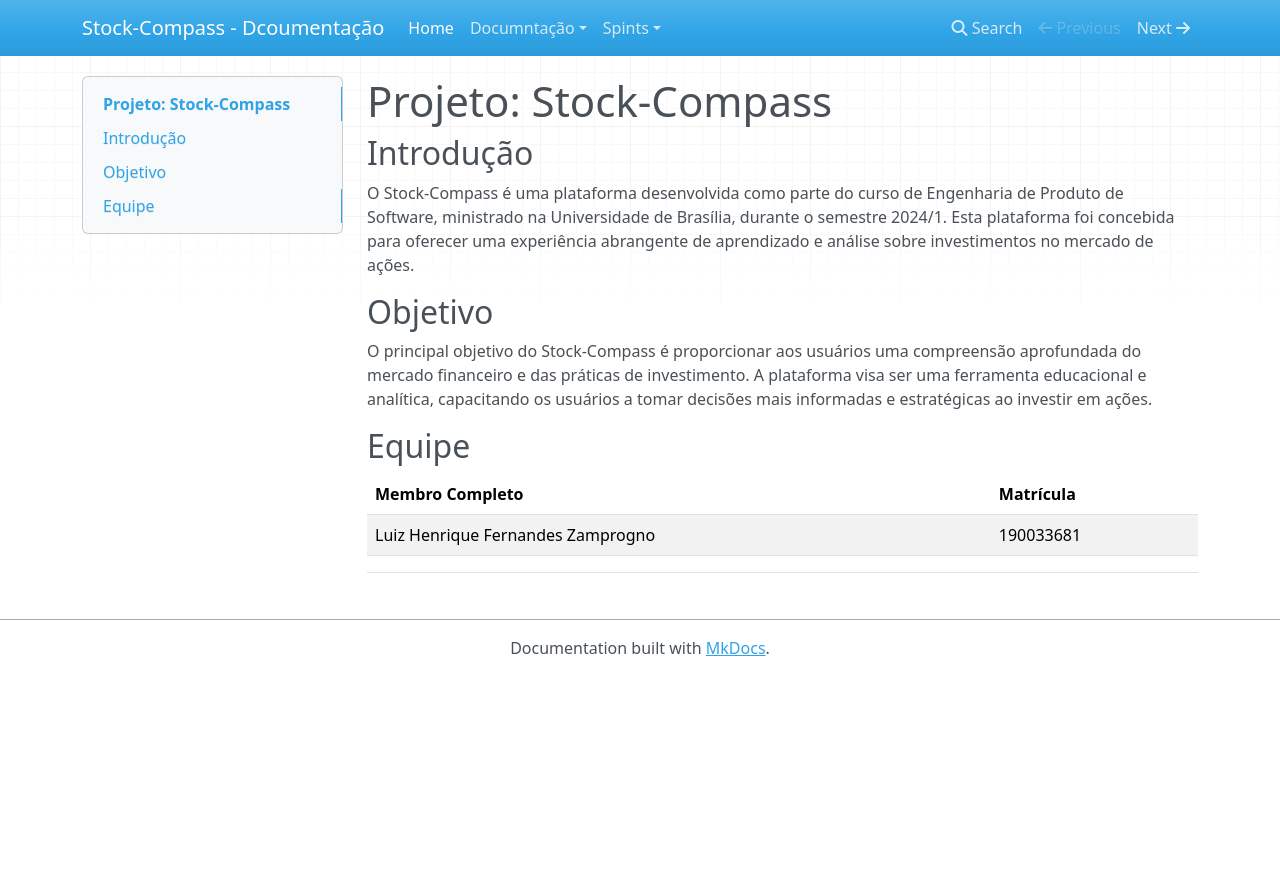
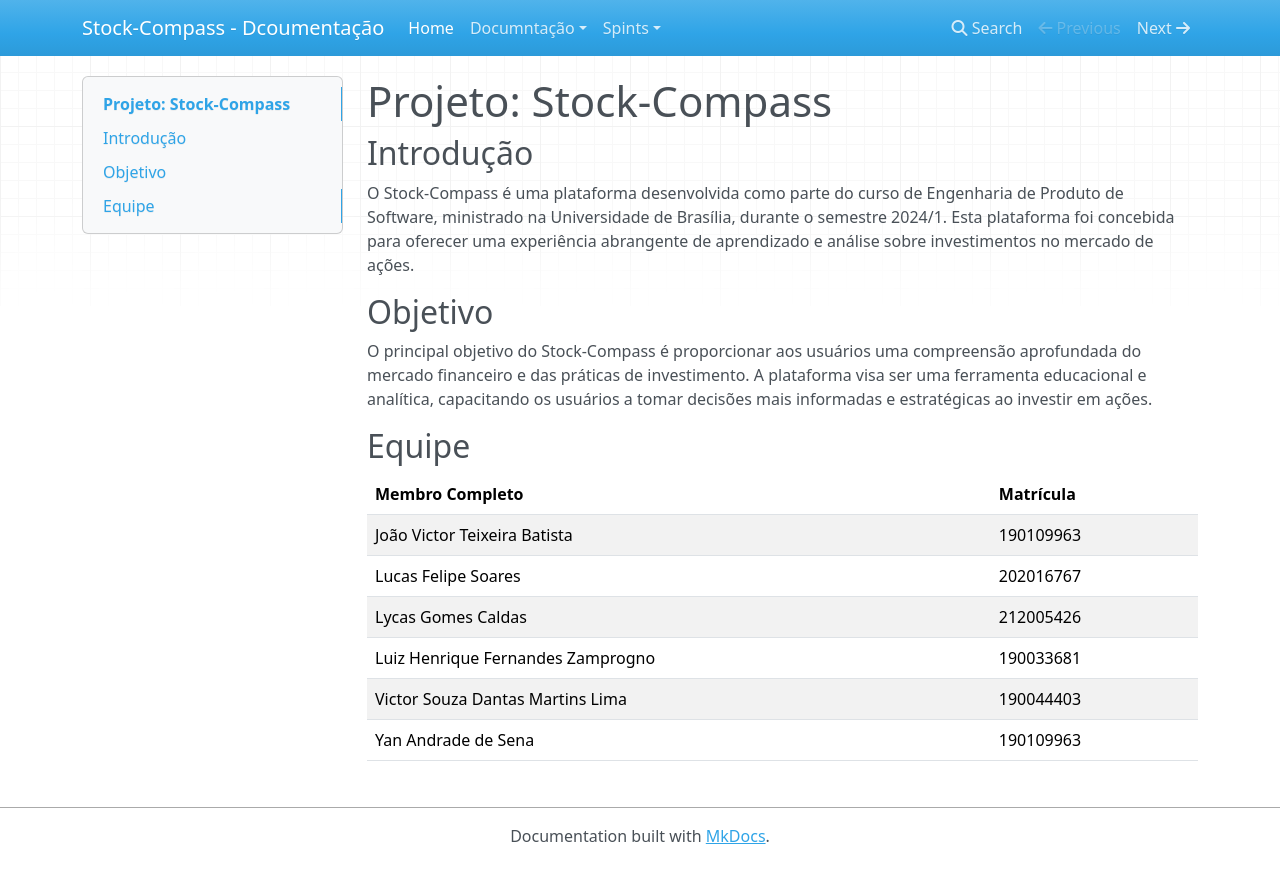
Before and after one commit to fga-eps-24-1-G6/2024.1-Stock-Compass-Docs, an MkDocs documentation site: the page built from docs/docs/index.md, in a window 1280 px wide. Shown: the top 883 px of the page. Built offline with MkDocs 1.6.1, drawn with Linux system fonts in a browser that asks for light colours; nearby versions of some CDN libraries.

Commit message:
arruamando seção home

```diff
--- a/docs/docs/index.md
+++ b/docs/docs/index.md
@@ -12,5 +12,9 @@
 
 |           Membro Completo         |     Matrícula    |
 |-----------------------------------|------------------|
+| João Victor Teixeira Batista      |    190109963     |
+| Lucas Felipe Soares               |    202016767     |
+| Lycas Gomes Caldas                |    212005426     |
 | Luiz Henrique Fernandes Zamprogno |    190033681     |
-|                                   |                  |
+| Victor Souza Dantas Martins Lima  |    190044403     |
+| Yan Andrade de Sena               |    190109963     |
```
Also changed, not shown: docs/site/documentacao/metodologia/index.html, docs/site/index.html, docs/site/search/search_index.json, 1 other file.
